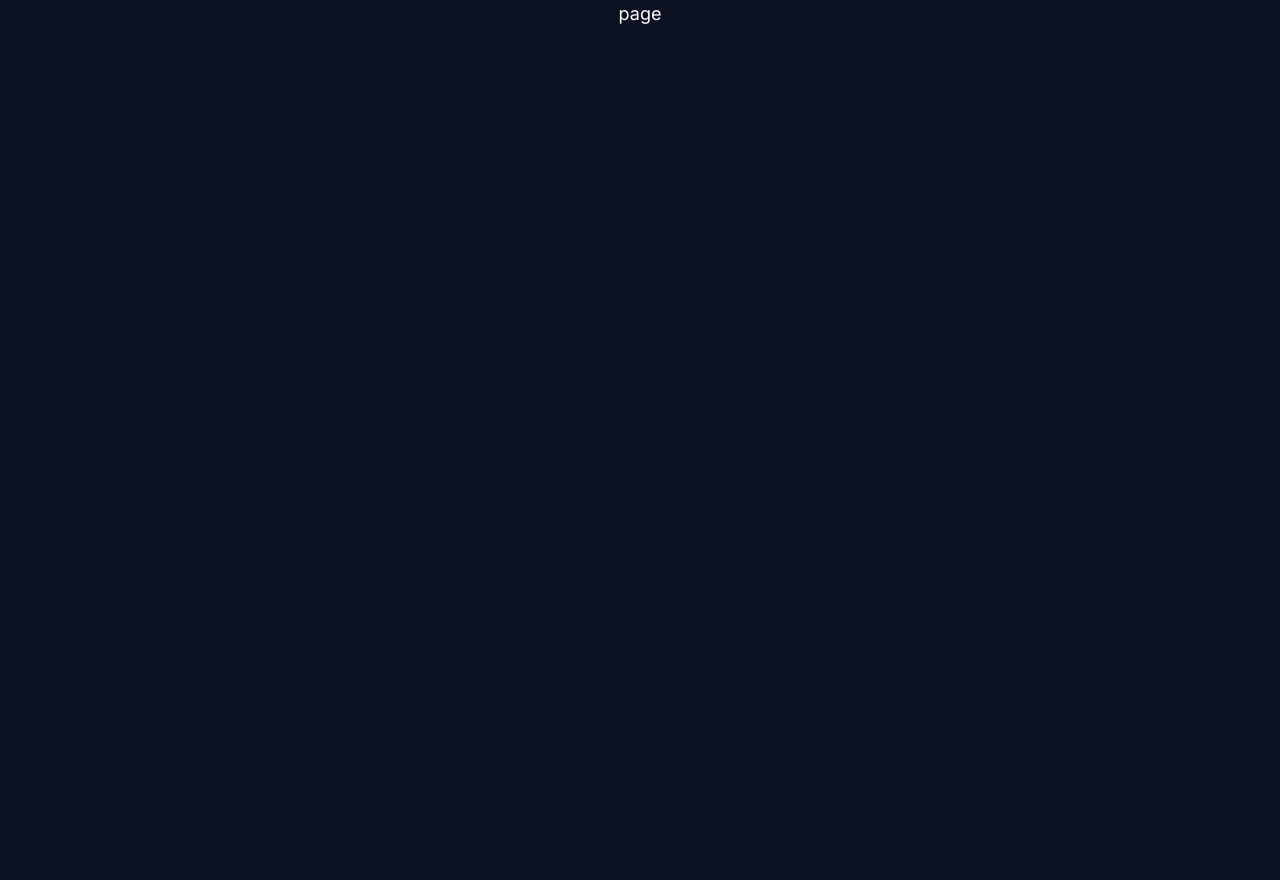
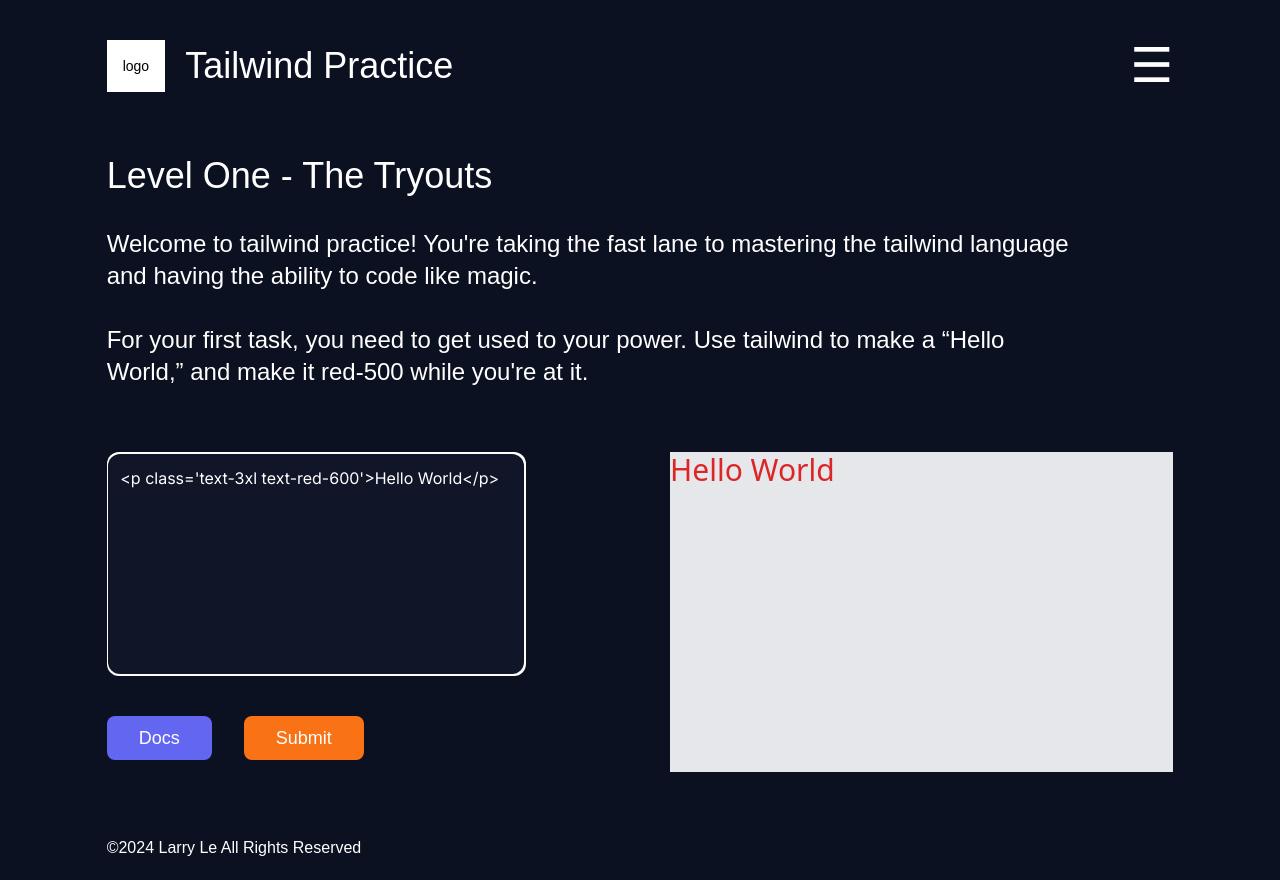
Before and after one commit to Larry-Larriee/next-llama, a Next.js app in the folder my-app/: page /levels/level1 in a window 1280 px wide. Before the commit the page ends 800 px from the top, so only its background shows below. Built offline with nearby package versions, Linux system fonts and the light colour scheme.

Commit message:
Level One Demo
Currently, the docs and submit button still need to be added. However, most of the tailwind css and html is finished for the level.

```diff
--- a/my-app/src/app/globals.css
+++ b/my-app/src/app/globals.css
@@ -76,6 +76,10 @@ p {
   width: 36rem;
 }
 
+.padding-tiny {
+  padding: 0.1rem;
+}
+
 @layer utilities {
   .text-balance {
     text-wrap: balance;
--- a/my-app/src/app/levels/level1/page.jsx
+++ b/my-app/src/app/levels/level1/page.jsx
@@ -1,5 +1,29 @@
 import React from "react";
+import Navigation from "../../../components/Navigation";
+import LevelHero from "../../../components/LevelHero";
+import Editor from "../../../components/Editor";
 
 export default function Level1() {
-  return <div className="text-lg text-white">page</div>;
+  return (
+    <>
+      <div className="flex w-full flex-col items-center gap-16">
+        <Navigation />
+
+        <LevelHero
+          levelNumber={"One"}
+          levelTitle="The Tryouts"
+          levelDescriptionOne="Welcome to tailwind practice! You're taking the fast lane to mastering the tailwind language and having the ability to code like magic."
+          levelDescriptionTwo="For your first task, you need to get used to your power. Use tailwind to make a “Hello World,” and make it red-500 while you're at it."
+        />
+
+        <Editor />
+
+        <footer className="mb-5 flex w-10/12 justify-start">
+          <p className="text-md text-white">
+            ©2024 Larry Le All Rights Reserved
+          </p>
+        </footer>
+      </div>
+    </>
+  );
 }
--- a/my-app/src/components/Editor.js
+++ b/my-app/src/components/Editor.js
@@ -13,11 +13,6 @@ export default function Editor() {
     setTailwindText(tailwindInput.current.value);
   };
 
-  //   add CSS, when tailwind may not be enough
-  //   let changeCSSText = () => {
-
-  //   }
-
   // tailwind CDN configuration
   let header =
     "<head><meta charset='UTF-8'><meta name='viewport' content='width=device-width, initial-scale=1.0'><script src='https://cdn.tailwindcss.com'></script></head>  <style type='text/tailwindcss'>@layer utilities {.content-auto {content-visibility: auto;}}</style>";
@@ -25,21 +20,32 @@ export default function Editor() {
     "<script>tailwind.config = {theme: {extend: {colors: {clifford: '#da373d',}}}}</script>";
 
   return (
-    <section className="mx-16 flex gap-20">
-      <div class="h-80 w-1/3 rounded-3xl bg-white p-1 transition duration-200 ease-in-out hover:-translate-y-1">
-        <article className="custom-primary-color h-full w-full rounded-3xl p-3">
+    <section className="flex w-10/12 gap-36">
+      <section className="flex w-5/12 flex-col gap-10">
+        <div class="padding-tiny h-56 rounded-xl bg-white">
+          <article className="primary-color-2 h-full w-full rounded-xl p-3">
             <textarea
               type="text"
               ref={tailwindInput}
               onChange={changeTailwindText}
               value={tailwindText}
-            className="custom-primary-color h-full w-full resize-none text-white"
+              className="primary-color-2 h-full w-full resize-none text-white"
             />
           </article>
         </div>
 
+        <div className="flex gap-8">
+          <p className="rounded-lg bg-indigo-500 px-8 py-2 text-lg text-white">
+            Docs
+          </p>
+          <p className="rounded-lg bg-orange-500 px-8 py-2 text-lg text-white">
+            Submit
+          </p>
+        </div>
+      </section>
+
       <iframe
-        className="h-80 w-3/5 bg-white"
+        className="h-80 w-1/2 bg-gray-200"
         srcDoc={header + tailwindText + script}
       />
     </section>
--- /dev/null
+++ b/my-app/src/components/LevelHero.js
@@ -0,0 +1,19 @@
+import React from "react";
+
+export default function LevelHero({
+  levelNumber,
+  levelTitle,
+  levelDescriptionOne = "",
+  levelDescriptionTwo,
+}) {
+  return (
+    <div className="flex w-10/12 flex-col gap-8">
+      <p className="text-4xl text-white">
+        Level {levelNumber} - {levelTitle}
+      </p>
+
+      <p className="w-11/12 text-2xl text-white">{levelDescriptionOne}</p>
+      <p className="w-11/12 text-2xl text-white">{levelDescriptionTwo}</p>
+    </div>
+  );
+}
--- /dev/null
+++ b/my-app/src/components/Navigation.js
@@ -0,0 +1,16 @@
+import React from "react";
+
+export default function Navigation() {
+  return (
+    <nav className="mt-10 flex w-10/12 items-center justify-between">
+      <section className="flex items-center gap-5">
+        <div className="flex items-center justify-center bg-white p-4">
+          <p className="text-sm text-black">logo</p>
+        </div>
+        <p className="text-4xl text-white">Tailwind Practice</p>
+      </section>
+
+      <p className="text-5xl text-white">☰</p>
+    </nav>
+  );
+}
```
Lines whose indentation alone changed are shown as unchanged.
